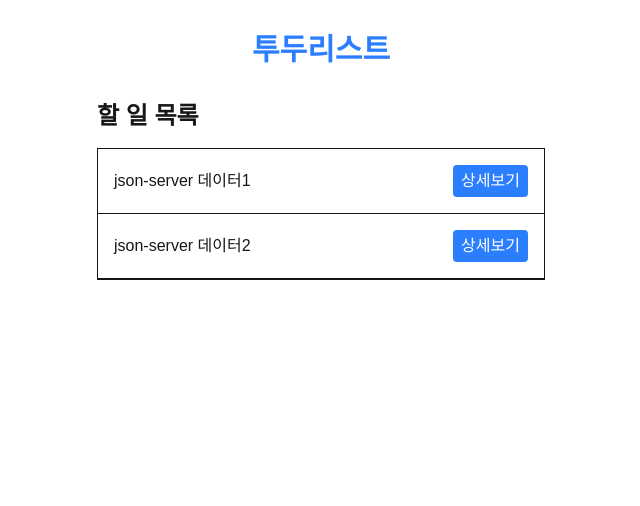
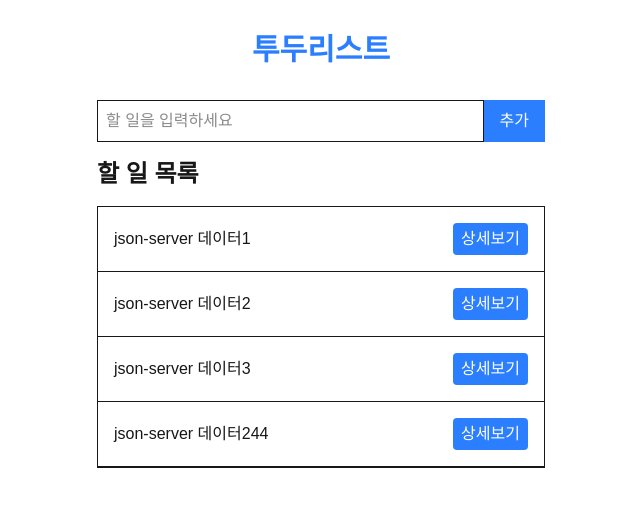
Before and after one commit to nnnn2001/react-practice, a Next.js app: page / in a window 1280 px wide. Shown: the top 506 px of the page, without its empty margins (319-959 px from the left). Built offline with nearby package versions, Linux system fonts and the light colour scheme; data requests are answered from the project's data file.

Commit message:
feat: useMutation 적용

```diff
--- a/db.json
+++ b/db.json
@@ -3,12 +3,22 @@
     {
       "title": "json-server 데이터1",
       "completed": false,
-      "id": 1
+      "id": "1"
     },
     {
       "title": "json-server 데이터2",
       "completed": false,
-      "id": 2
+      "id": "2"
+    },
+    {
+      "id": "dcf2",
+      "title": "json-server 데이터3",
+      "completed": false
+    },
+    {
+      "id": "0bb9",
+      "title": "json-server 데이터244",
+      "completed": false
     }
   ]
 }
--- a/src/app/_components/TodoForm.jsx
+++ b/src/app/_components/TodoForm.jsx
@@ -1,29 +1,32 @@
 "use client";
 
+import { addTodo } from "@/lib/services/todos";
+import { useMutation, useQueryClient } from "@tanstack/react-query";
 import { useState } from "react";
 
 export default function TodoForm() {
-  const [title, setTitle] = useState / "";
+  const [title, setTitle] = useState("");
+  const queryClient = useQueryClient();
 
-  const handleAddTodo = async (title) => {
-    try {
-      await addTodo(title);
-    } catch (error) {
-      console.error("할 일 추가 중 오류 발생", error);
-      setError("할 일을 추가하는데 실패했습니다");
-    }
-  };
+  const { mutate: mutateAddTodo, isPending: isAdding } = useMutation({
+    mutationFn: addTodo,
+    onSuccess: () => {
+      queryClient.invalidateQueries({ queryKey: ["todos"] });
+    },
+    onError: (error) => {
+      console.error("할 일 추가 중 오류 발생:", error);
+      alert("할 일을 추가하는데 실패했습니다.");
+    },
+    onSettled: () => {
+      setTitle("");
+    },
+  });
 
   const handleSubmit = async (e) => {
     e.preventDefault();
     if (!title.trim()) return;
 
-    try {
-      await handleAddTodo(title);
-      setTitle("");
-    } catch (error) {
-      console.error("할 일 추가 중 오류 발생", error);
-    }
+    mutateAddTodo(title);
   };
 
   return (
@@ -37,7 +40,7 @@ export default function TodoForm() {
           className="grow p-2 border"
         />
         <button type="submit" className="px-4 py-2 bg-blue-500 text-white">
-          추가
+          {isAdding ? "추가중..." : "추가"}
         </button>
       </div>
     </form>
--- a/src/app/_components/TodoList.jsx
+++ b/src/app/_components/TodoList.jsx
@@ -1,9 +1,33 @@
 "use client";
 
+import { fetchTodos } from "@/lib/services/todos";
 import TodoItem from "./TodoItem";
+import { useQuery } from "@tanstack/react-query";
 
-export default function TodoList({ todos }) {
-  console.log("todos:", todos);
+export default function TodoList() {
+  const {
+    data: todos,
+    isPending,
+    error,
+  } = useQuery({
+    queryKey: ["todos"],
+    queryFn: fetchTodos,
+  });
+
+  if (isPending) {
+    return (
+      <div className="container mx-auto px-4 py-8 text-center">로딩 중...</div>
+    );
+  }
+
+  if (error) {
+    return (
+      <div className="container mx-auto px-4 py-8 text-center text-red-500">
+        {error.message}
+      </div>
+    );
+  }
+
   return (
     <div className="border">
       {todos.length === 0 ? (
--- a/src/app/page.jsx
+++ b/src/app/page.jsx
@@ -4,39 +4,18 @@ import { useState, useEffect } from "react";
 import TodoList from "./_components/TodoList";
 import { fetchTodos } from "@/lib/services/todos";
 import { useQuery } from "@tanstack/react-query";
+import TodoForm from "./_components/TodoForm";
 
 export default function Home() {
-  const {
-    data: todos,
-    isPending,
-    error,
-  } = useQuery({
-    queryKey: ["todos"],
-    queryFn: fetchTodos,
-  });
-
-  if (isPending) {
-    return (
-      <div className="container mx-auto px-4 py-8 text-center">로딩 중...</div>
-    );
-  }
-
-  if (error) {
-    return (
-      <div className="container mx-auto px-4 py-8 text-center text-red-500">
-        {error.message}
-      </div>
-    );
-  }
-
   return (
     <div className="container mx-auto px-4 py-8">
       <h1 className="text-3xl font-bold text-center mb-8 text-blue-500">
         투두리스트
       </h1>
       <div className="max-w-md mx-auto mt-8">
+        <TodoForm />
         <h2 className="text-2xl font-bold mb-4">할 일 목록</h2>
-        <TodoList todos={todos} />
+        <TodoList />
       </div>
     </div>
   );
--- a/src/lib/services/todos.js
+++ b/src/lib/services/todos.js
@@ -17,3 +17,21 @@ export const fetchTodo = async (id) => {
   }
   return await response.json();
 };
+
+/**할 일 추가 */
+export const addTodo = async (title) => {
+  const newTodo = {
+    title,
+    completed: false,
+  };
+
+  const response = await fetch(API_URL, {
+    method: "POST",
+    headers: {
+      "Content-Type": "application/json",
+    },
+    body: JSON.stringify(newTodo),
+  });
+  if (!response.ok) throw new Error("할 일을 추가하는데 실패했습니다.");
+  return await response.json();
+};
```
